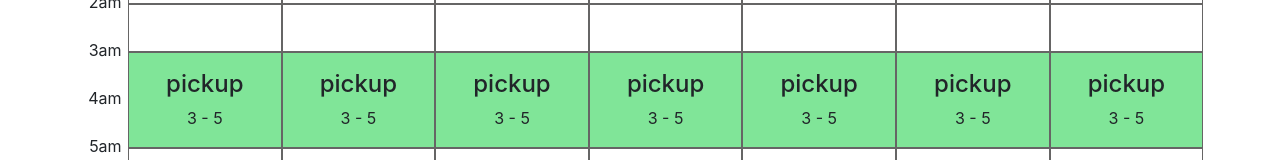
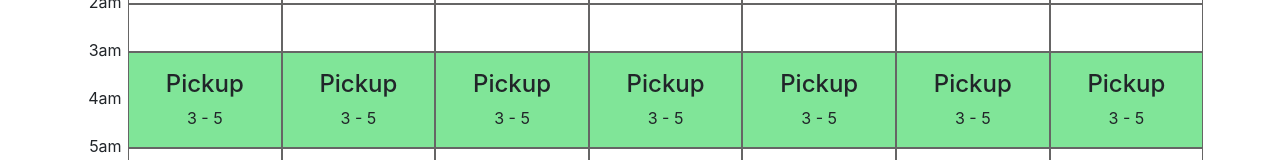
Before and after one commit to sophdubs/dispatcher, a React (Create React App) app: page / in a window 1280 px wide. Shown: the part 212-372 px from the top of the page. Built offline with nearby package versions, Linux system fonts and the light colour scheme.

Commit message:
Display task component correctly

```diff
--- a/src/components/Day.js
+++ b/src/components/Day.js
@@ -6,7 +6,7 @@ export default function Day(props) {
     "3": {
       start_time: 3,
       end_time: 5,
-      task: 'pickup'
+      task: 'Pickup'
     }
   }
   const daySchedule = generateDaySchedule(tasks);
```
